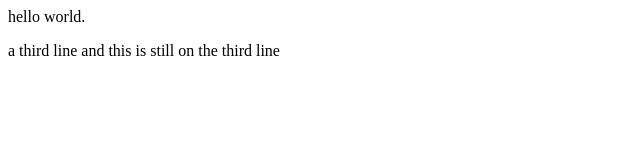
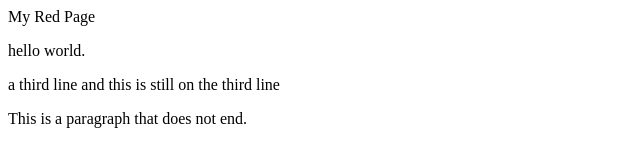
Before and after one commit to yami12309/friendly-sniffle, a plain HTML site: page index.html in a window 1280 px wide. Shown: the whole page, without its empty margins (0-640 px from the left). Drawn offline with Linux system fonts and the light colour scheme.

Commit message:
commit changes

```diff
--- a/index.html
+++ b/index.html
@@ -1,3 +1,5 @@
+<hi>My Red Page</hi>
+
 <p>hello world.</p>
 
 <p>
@@ -5,3 +7,5 @@
 
     and this is still on the third line
 </p>
+
+<p>This is a paragraph that does not end.
```
